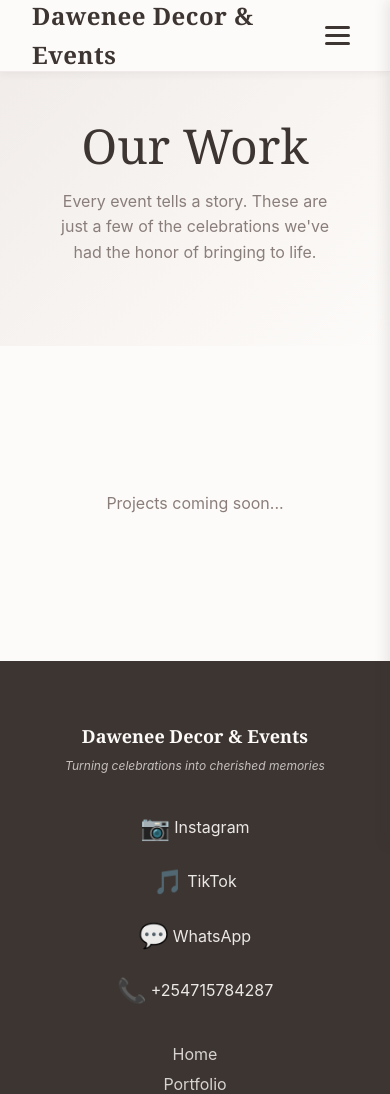
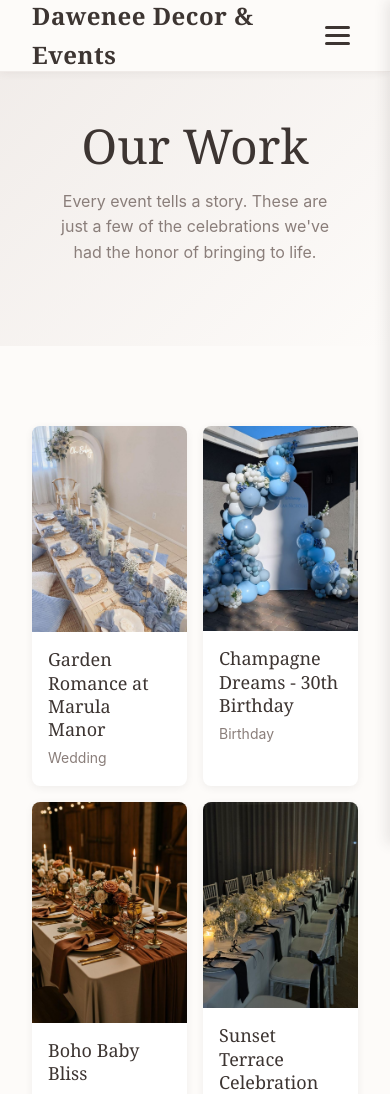
Before and after one commit to edubew/dawenee, a React (Vite) app: page /portfolio in a window 390 px wide. Shown: the top 1094 px of the page. Built offline with nearby package versions, Linux system fonts and the light colour scheme.

Commit message:
feat: Display all 12 portfolio projects in grid layout - import portfolioProjects data from portfolioData.js - Map over projects to render projects cards - Display project image, title and event type - Create responsive 3 column grid and add other card styling

```diff
--- a/src/pages/Portfolio/Portfolio.jsx
+++ b/src/pages/Portfolio/Portfolio.jsx
@@ -1,6 +1,7 @@
 import React from "react";
 import Navbar from "../../components/Navbar/Navbar";
 import Footer from "../../components/Footer/Footer";
+import { portfolioProjects } from "../../data/portfolioData";
 import "./Portfolio.scss";
 
 function Portfolio() {
@@ -21,15 +22,26 @@ function Portfolio() {
 
         <section className="portfolio__grid">
           <div className="container">
-            <p
-              style={{
-                textAlign: "center",
-                padding: "4rem 0",
-                color: "#8a7e7a",
-              }}
-            >
-              Projects coming soon...
-            </p>
+            <div className="portfolio__projects">
+              {portfolioProjects.map((project) => (
+                <article key={project.id} className="portfolio__card">
+                  <div className="portfolio__card-image-wrapper">
+                    <img
+                      src={project.media}
+                      alt={project.title}
+                      className="portfolio__card-image"
+                    />
+                  </div>
+
+                  <div className="portfolio__card-content">
+                    <h3 className="portfolio__card-title">{project.title}</h3>
+                    <p className="portfolio__card-event-type">
+                      {project.eventType}
+                    </p>
+                  </div>
+                </article>
+              ))}
+            </div>
           </div>
         </section>
       </main>
--- a/src/pages/Portfolio/Portfolio.scss
+++ b/src/pages/Portfolio/Portfolio.scss
@@ -40,4 +40,73 @@
   &__grid {
     padding: $space-4xl 0;
   }
+
+  &__projects {
+    display: grid;
+    grid-template-columns: repeat(3, 1fr);
+    gap: $space-lg;
+
+    @media (max-width: 768px) {
+      grid-template-columns: repeat(2, 1fr);
+    }
+
+    @media (max-width: 480px) {
+      grid-template-columns: repeat(2, 1fr);
+      gap: $space-md;
+    }
+  }
+
+  &__card {
+    background-color: white;
+    border-radius: $border-radius;
+    overflow: hidden;
+    box-shadow: 0 2px 8px rgba(0, 0, 0, 0.06);
+    transition: all $transition-base;
+
+    &:hover {
+      box-shadow: 0 8px 24px rgba(0, 0, 0, 0.12);
+      transform: translateY(-4px);
+    }
+  }
+
+  &__card-image-wrapper {
+    position: relative;
+    overflow: hidden;
+    background-color: $light-gray;
+  }
+
+  &__card-image {
+    width: 100%;
+    height: auto;
+    display: block;
+  }
+
+  &__card-content {
+    padding: $space-lg;
+
+    @media (max-width: 480px) {
+      padding: $space-md;
+    }
+  }
+
+  &__card-title {
+    font-family: $font-headline;
+    font-size: $size-lg;
+    font-weight: $weight-regular;
+    color: $warm-charcoal;
+    margin: 0 0 $space-xs 0;
+    line-height: 1.3;
+
+    @media (max-width: 480px) {
+      font-size: $size-md;
+    }
+  }
+
+  &__card-event-type {
+    font-family: $font-body;
+    font-size: $size-sm;
+    color: $soft-gray;
+    margin: 0;
+    text-transform: capitalize;
+  }
 }
```
